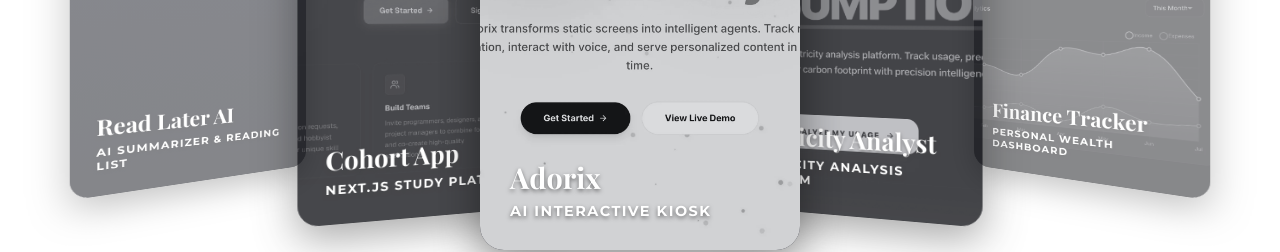
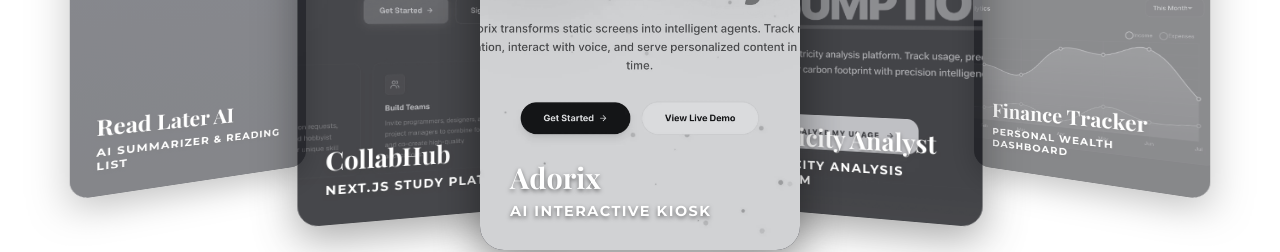
Before and after one commit to SahanAdithya/My-portfolio, a React (Create React App) app: page / in a window 1280 px wide. Shown: the part 2320-2572 px from the top of the page. Built offline with nearby package versions, Linux system fonts and the light colour scheme; a web font is replaced by a local one.

Commit message:
Update App.js

```diff
--- a/src/App.js
+++ b/src/App.js
@@ -148,14 +148,14 @@ function App() {
     },
     {
       id: 'cohort',
-      title: 'Cohort App',
+      title: 'CollabHub',
       subtitle: 'Next.js Study Platform',
-      largeText: 'COHORT',
+      largeText: 'COLLABHUB',
       color: '#ff2a5f',
       tech: ['Next.js', 'Supabase', 'Clerk', 'Tailwind'],
-      description: 'A modern study group collaboration platform featuring interactive classrooms, real-time whiteboards, and Supabase backend integration.',
+      description: 'The ultimate workspace for students to form teams, build high-impact projects, and collaborate with peers worldwide.',
       image: collabhubImg,
-      status: '(2ND YEAR PROJECT - ONGOING)',
+      status: '',
       link: 'https://github.com/SahanAdithya'
     },
     {
```
